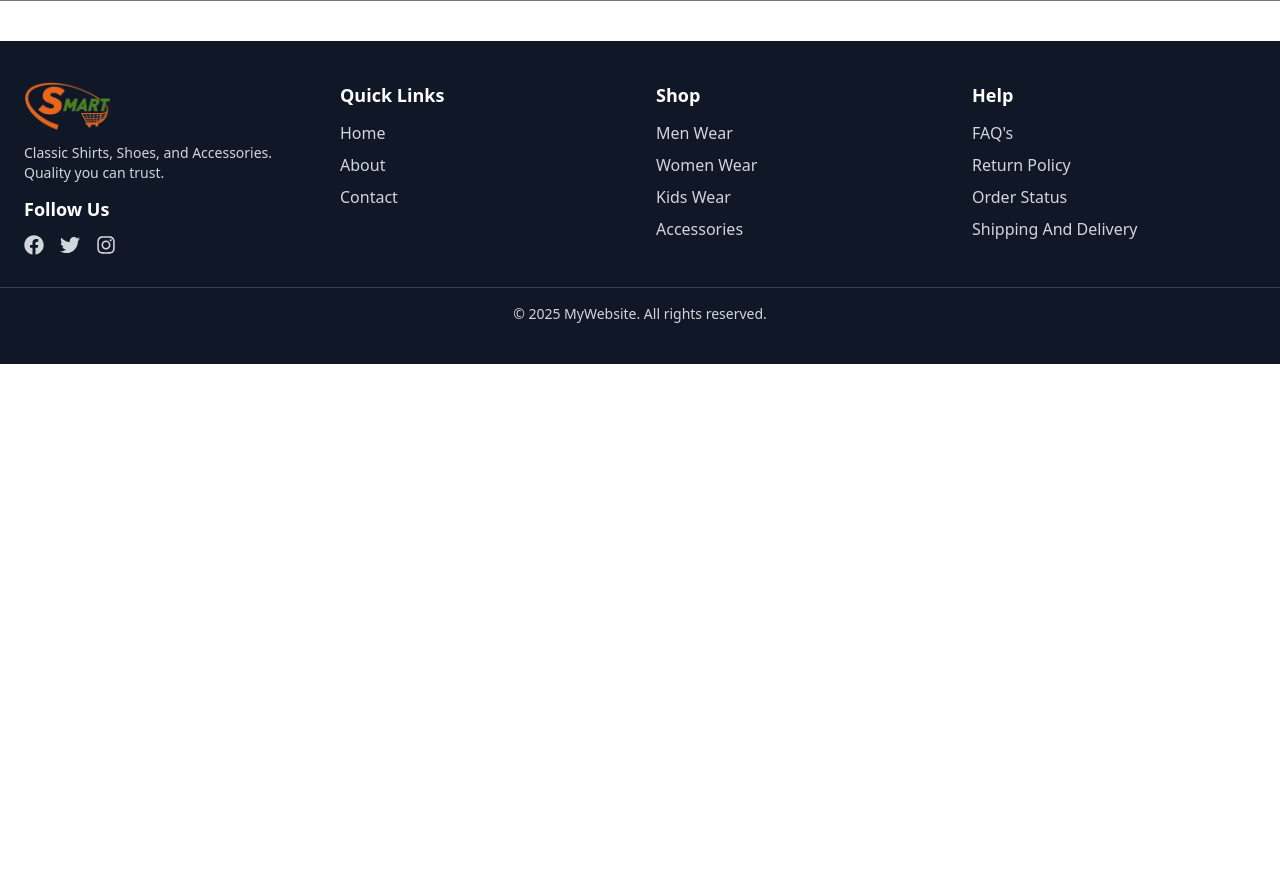
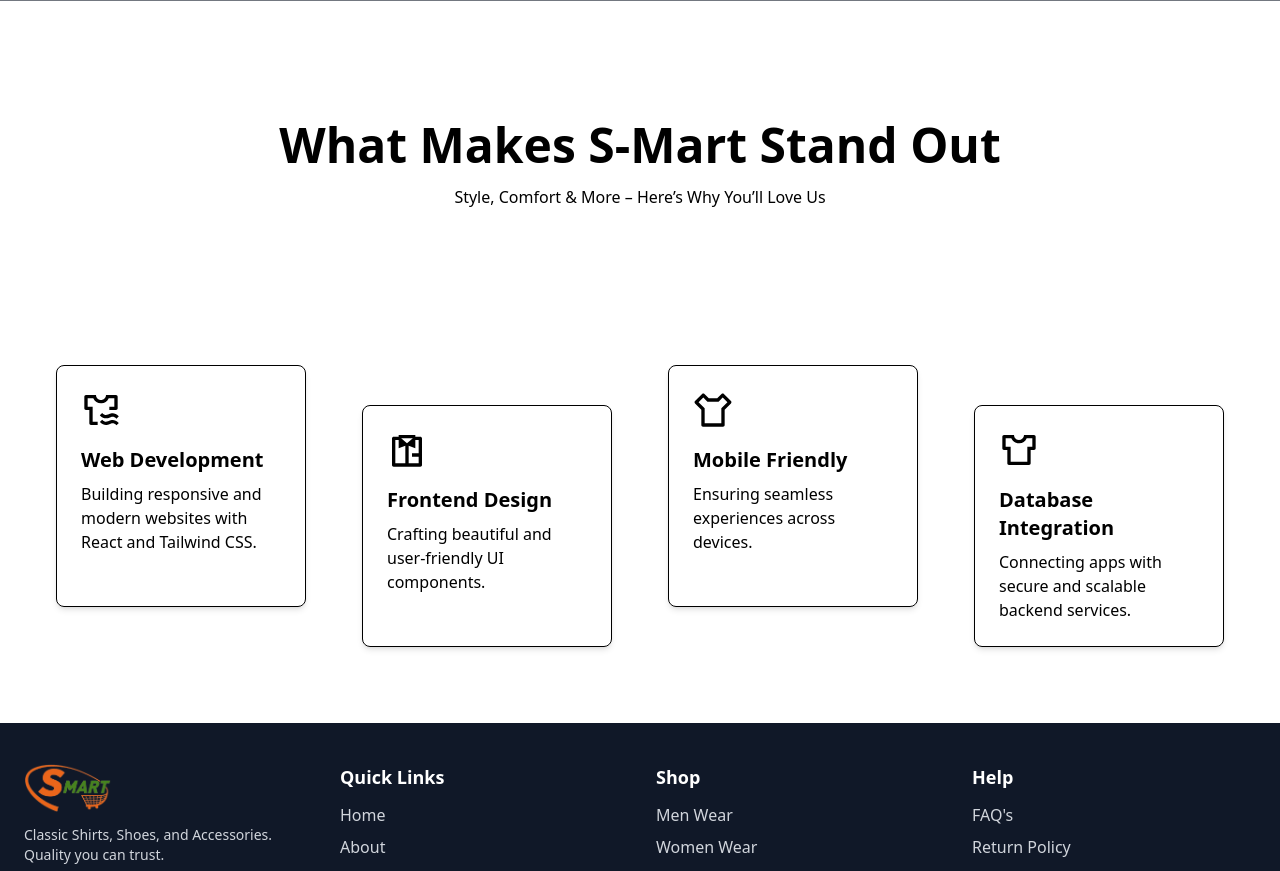
Before and after one commit to Fizza-Latif/React-First-Project, a React (Vite) app in the folder react-project/: page /About in a window 1280 px wide. Shown: the part 580-1451 px from the top of the page. Before the commit the page ends 944 px from the top, so only its background shows below. Built offline with nearby package versions, Linux system fonts and the light colour scheme; grey boxes are pictures that could not be loaded.

Commit message:
code added

```diff
--- /dev/null
+++ b/react-project/src/components/home/about/about-card.jsx
@@ -0,0 +1,20 @@
+import React from 'react'
+import {AboutCardsData } from '../../../data/about-cards.jsx'
+
+export default function AboutCard({stagger=false}) {
+  return (
+    <div className='grid grid-cols-1 md:grid-cols-2 lg:grid-cols-4 gap-6 p-10'>
+      {AboutCardsData.map((card,index) => (
+        <div
+          key={card.id}
+          className={`border p-6 rounded-lg shadow-md m-4 transition-transform duration-300
+            ${stagger ? (index % 2 === 0 ? "translate-y-[-20px]" : "translate-y-[20px]") : ""}`}
+        >
+          <div className='mb-4 text-primary'>{card.icon}</div>
+          <h3 className='text-xl font-semibold mb-2'>{card.title}</h3>
+          <p>{card.description}</p>
+        </div>
+      ))}
+    </div>
+  )
+}
--- /dev/null
+++ b/react-project/src/components/home/about/feature-intro.jsx
@@ -0,0 +1,10 @@
+import React from 'react'
+
+export default function FeatureIntro({ title2, subtitle2 }) {
+  return (
+    <div className='w-full text-center my-30 '>
+      <h2 className='text-5xl font-bold mb-4'>{title2}</h2>
+      <p >{subtitle2}</p>
+    </div>
+  )
+}
--- /dev/null
+++ b/react-project/src/data/about-cards.jsx
@@ -0,0 +1,30 @@
+import React from 'react'
+
+// src/data/aboutCards.js
+import { RiTShirtAirLine,RiShirtLine,RiTShirtLine,RiTShirt2Line } from "react-icons/ri";
+export const AboutCardsData = [
+  {
+    id: 1,
+    icon: <RiTShirtAirLine size={40} />,
+    title: "Web Development",
+    description: "Building responsive and modern websites with React and Tailwind CSS.",
+  },
+  {
+    id: 2,
+    icon: <RiShirtLine size={40} />,
+    title: "Frontend Design",
+    description: "Crafting beautiful and user-friendly UI components.",
+  },
+  {
+    id: 3,
+    icon: <RiTShirtLine size={40} />,
+    title: "Mobile Friendly",
+    description: "Ensuring seamless experiences across devices.",
+  },
+  {
+    id: 4,
+    icon: <RiTShirt2Line size={40} />,
+    title: "Database Integration",
+    description: "Connecting apps with secure and scalable backend services.",
+  },
+];
--- a/react-project/src/pages/About.jsx
+++ b/react-project/src/pages/About.jsx
@@ -1,5 +1,7 @@
-import React from 'react'
-import Hero from '../components/home/hero'
+import React from "react";
+import Hero from "../components/home/hero";
+import FeatureIntro from "../components/home/about/feature-intro";
+import AboutCard from "../components/home/about/about-card";
 
 export default function About() {
   return (
@@ -7,8 +9,13 @@ export default function About() {
       <Hero
         title="Style That Moves With You"
         subtitle="Born from a passion for timeless design and everyday comfort"
-        image="./images/about-bg.jpg"/>
-
+        image="./images/about-bg.jpg"
+      />
+      <FeatureIntro
+      title2="What Makes S-Mart Stand Out"
+      subtitle2="Style, Comfort & More – Here’s Why You’ll Love Us"
+      />
+      <AboutCard stagger/>
     </div>
-  )
+  );
 }
```
Also changed, not shown: 1 other file (tests, documents, lock files or other folders).
